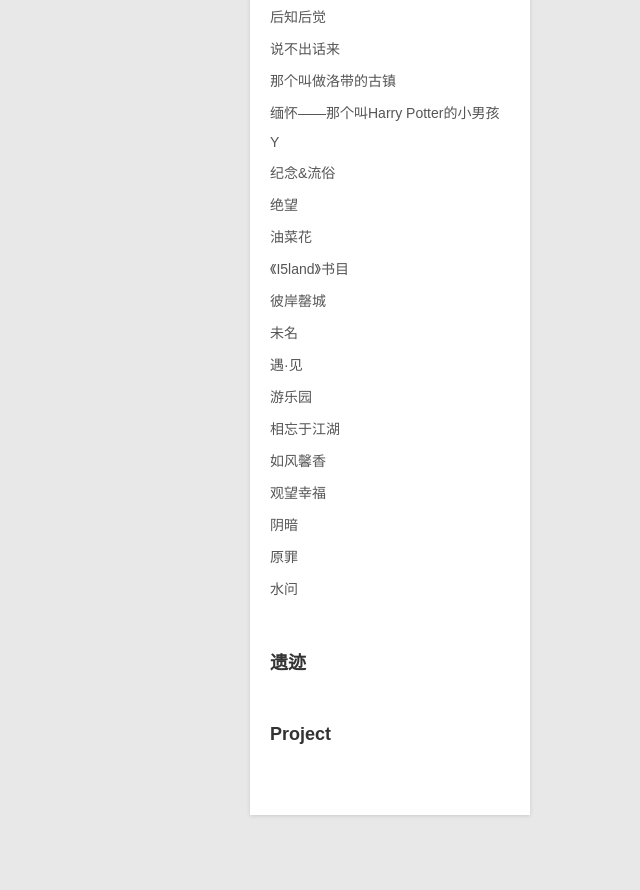
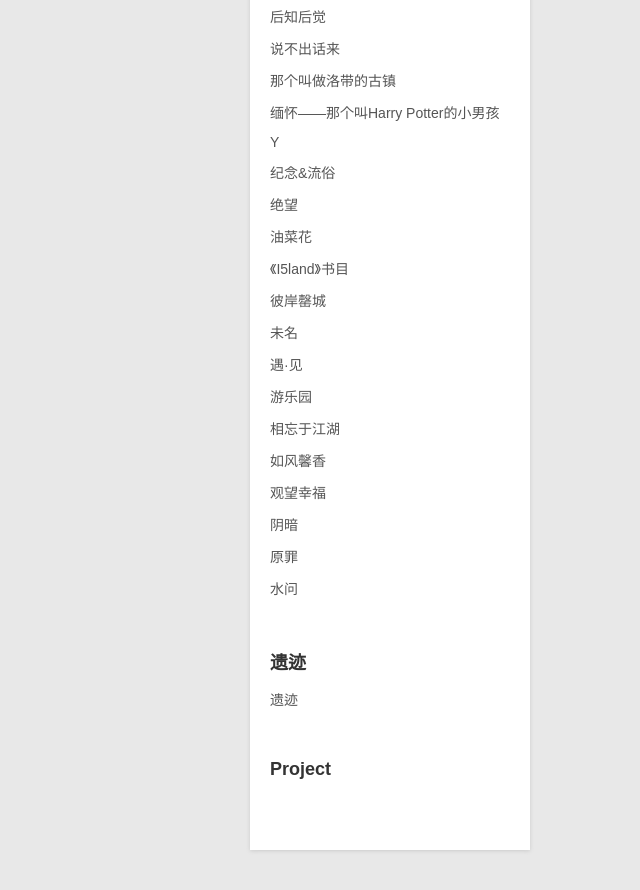
Before and after one commit to AwThink/iyidie, a Jekyll site: the page built from _posts/blog/2008-01-07-wei-ming.md, in a window 1280 px wide and 900 px high, scrolled down 1404 px. Shown: the top 890 px of the window, without its empty margins (640-1280 px from the left). Built offline with Jekyll 4.4.1, drawn with Linux system fonts in a browser that asks for light colours; before the commit the page ends 2269 px from its top, so only the background shows below that.

Commit message:
修改分类

```diff
--- a/_layouts/post.html
+++ b/_layouts/post.html
@@ -30,7 +30,7 @@ layout: default
 
         <h2>遗迹</h2>
         <ul class="artical-list">
-        {% for post in site.categories.dump%}
+        {% for post in site.categories.yiji%}
             <li><a href="{{ post.url }}">{{ post.title }}</a></li>
         {% endfor %}
         </ul>
```
